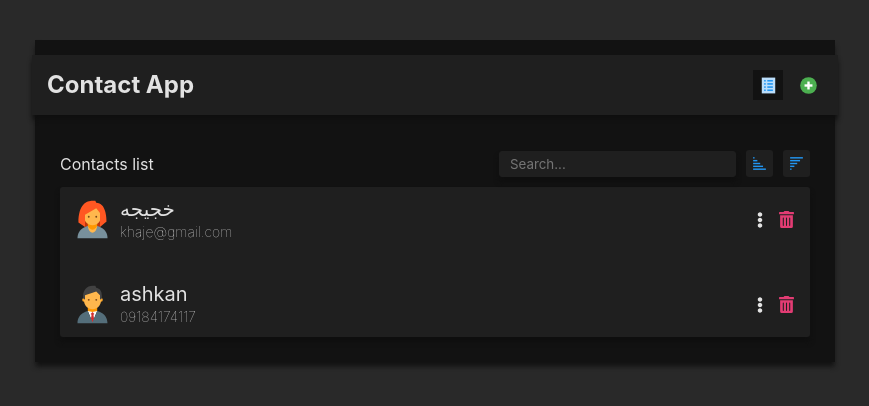
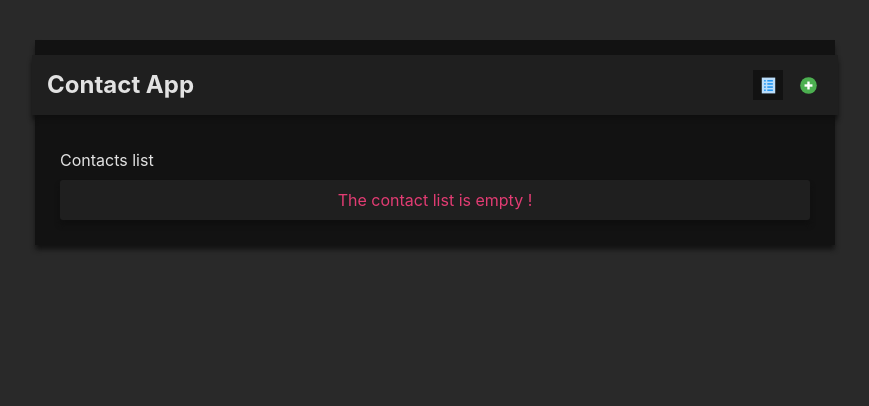
Before and after one commit to AshkanAhmady/contactList---react.js, a React (Create React App) app: page / in a window 1280 px wide. Shown: the top 406 px of the page, without its empty margins (205-1074 px from the left). Built offline with nearby package versions, Linux system fonts and the light colour scheme; data requests are answered from the project's data file.

Commit message:
deActive jsonServer & add context

```diff
--- a/data/db.json
+++ b/data/db.json
@@ -1,20 +1,5 @@
 {
   "contacts": [
-    {
-      "name": "ashkan",
-      "email": "ashkan@gmail.com",
-      "gender": "male",
-      "phone": "09184174117",
-      "emailPhoneShow": "phone",
-      "id": 1
-    },
-    {
-      "name": "خجیجه",
-      "email": "khaje@gmail.com",
-      "gender": "female",
-      "phone": 0,
-      "emailPhoneShow": "email",
-      "id": 2
-    }
+
   ]
 }
--- a/src/App.js
+++ b/src/App.js
@@ -3,6 +3,7 @@ import "react-toastify/dist/ReactToastify.css";
 import { Route, Switch } from "react-router-dom";
 import routes from "./routes";
 import Layout from "./layout/Layout";
+import ContactProvider from "./Provider/ContactProvider";
 
 function App() {
   return (
@@ -10,11 +11,13 @@ function App() {
       <ToastContainer theme="dark" />
 
       <Layout>
-        <Switch>
-          {routes.map((route, index) => {
-            return <Route key={index} {...route} />;
-          })}
-        </Switch>
+        <ContactProvider>
+          <Switch>
+            {routes.map((route, index) => {
+              return <Route key={index} {...route} />;
+            })}
+          </Switch>
+        </ContactProvider>
       </Layout>
     </>
   );
--- a/src/Pages/AddContactPage.js
+++ b/src/Pages/AddContactPage.js
@@ -1,6 +1,7 @@
-import { useRef, useState } from "react";
+import { useState } from "react";
 import { toast } from "react-toastify";
-import { addRequest } from "../Services/HttpRequestMethods";
+import { useContactActions } from "../Provider/ContactProvider";
+// import { addRequest } from "../Services/HttpRequestMethods";
 
 const AddContact = ({ history }) => {
   const [contact, setContact] = useState({
@@ -11,26 +12,26 @@ const AddContact = ({ history }) => {
     emailPhoneShow: "email",
   });
 
+  const dispatch = useContactActions();
+
   const changeHandler = (e) => {
     setContact({ ...contact, [e.target.name]: e.target.value });
   };
 
+  // create contact
   const submitHandler = (e) => {
     e.preventDefault();
-    addContactHandler(contact);
-
+    dispatch({ type: "add", value: contact });
+    toast.success("New Contact Added 👌");
     // reset form
-    setContact({ name: "", email: "", gender: "" });
-  };
-
-  //   create contact
-  const addContactHandler = (contact) => {
-    addRequest(contact)
-      .then(() => {
-        toast.success("New Contact Added 👌");
-        history.push("/");
-      })
-      .catch((error) => toast.error(error.message));
+    setContact({
+      name: "",
+      email: "",
+      gender: "",
+      phone: 0,
+      emailPhoneShow: "email",
+    });
+    history.push("/");
   };
 
   return (
--- a/src/Pages/ContactListPage.js
+++ b/src/Pages/ContactListPage.js
@@ -3,13 +3,14 @@ import _ from "lodash";
 import { toast } from "react-toastify";
 import Contact from "../Conponents/Contact";
 import { FcGenericSortingAsc, FcGenericSortingDesc } from "react-icons/fc";
-import { deleteRequest, getRequest } from "../Services/HttpRequestMethods";
+import { useContact, useContactActions } from "../Provider/ContactProvider";
+// import { deleteRequest, getRequest } from "../Services/HttpRequestMethods";
 
 let sort = "desc";
 
 const ContactListPage = () => {
-  const [contacts, setContacts] = useState(null);
-  // const [sort, setSort] = useState("desc");
+  const contacts = useContact();
+  const dispatch = useContactActions();
   const [filterContact, setFilterContact] = useState([]);
 
   // mounting
@@ -23,36 +24,19 @@ const ContactListPage = () => {
   }, [contacts]);
 
   // delete content
-  const deleteHandler = async (id) => {
-    try {
-      await deleteRequest(id);
-      const response = await getRequest();
-
-      let sortedContacts = [...response.data];
-      sortedContacts = _.orderBy(sortedContacts, ["id"], [sort]);
-      setContacts(sortedContacts);
-      toast.success("Contact Deleted 👌");
-    } catch (error) {
-      toast.error(error.message);
-    }
+  const deleteHandler = (id) => {
+    dispatch({ type: "delete", id: id, sort: sort });
+    toast.success("Contact Deleted 👌");
   };
 
   // sort list
   const sortListHandler = (sortValue) => {
-    getRequest()
-      .then((response) => {
-        let sortedContacts = [...response.data];
-        sortedContacts = _.orderBy(sortedContacts, ["id"], [sortValue]);
-        setContacts(sortedContacts);
-        sort = sortValue;
-      })
-      .catch((error) => {
-        toast.error(error.message);
-      });
+    dispatch({ type: "sort", value: sortValue });
+    sort = sortValue;
   };
 
   // search method
-  const filterHandler = (e) => {
+  const searchHandler = (e) => {
     if (e.target.value == "") {
       setFilterContact(contacts);
     } else {
@@ -111,7 +95,7 @@ const ContactListPage = () => {
         {contacts && contacts.length > 0 && (
           <div className="contactList_options">
             <input
-              onChange={filterHandler}
+              onChange={searchHandler}
               placeholder="Search..."
               type="text"
             />
--- a/src/Pages/EditPage.js
+++ b/src/Pages/EditPage.js
@@ -1,12 +1,13 @@
 import { toast } from "react-toastify";
 import { useState, useEffect } from "react";
-import {
-  getSingleRequest,
-  updateRequest,
-} from "../Services/HttpRequestMethods";
+import { useContact, useContactActions } from "../Provider/ContactProvider";
+// import {
+//   getSingleRequest,
+//   updateRequest,
+// } from "../Services/HttpRequestMethods";
 import { FcBusinessman, FcBusinesswoman } from "react-icons/fc";
 
-const SingleContactPage = (props) => {
+const EditPage = (props) => {
   const [edit, setEdit] = useState({
     name: "",
     email: "",
@@ -15,18 +16,15 @@ const SingleContactPage = (props) => {
     emailPhoneShow: "email",
   });
 
+  const contacts = useContact();
+  const dispatch = useContactActions();
+
   // get current contact
   useEffect(() => {
-    const fetchContact = async () => {
-      try {
-        const { data } = await getSingleRequest(props.match.params.id);
-        setEdit(data);
-      } catch (error) {
-        toast.error(error.message);
-      }
-    };
-
-    fetchContact();
+    let currentContact = contacts.find(
+      (item) => item.id == props.match.params.id
+    );
+    setEdit(currentContact);
   }, []);
 
   const changeHandler = (e) => {
@@ -35,12 +33,17 @@ const SingleContactPage = (props) => {
 
   const submitHandler = (e) => {
     e.preventDefault();
+
+    // valid PhoneNumber
     if (edit.phone.length !== 11) {
       toast.error("you should enter valid phone number");
       return;
     }
 
-    updateContactHandler(edit);
+    // send data to core
+    dispatch({ type: "update", id: props.match.params.id, contact: edit });
+
+    // clear edit state
     setEdit({
       name: "",
       email: "",
@@ -48,16 +51,10 @@ const SingleContactPage = (props) => {
       phone: 0,
       emailPhoneShow: "email",
     });
-  };
 
-  // update contact
-  const updateContactHandler = (edit) => {
-    updateRequest(props.match.params.id, edit)
-      .then(() => {
-        toast.success("Contact Was Updated 👌");
-        props.history.push("/");
-      })
-      .catch((error) => toast.error(error.message));
+    // redirection
+    toast.success("Contact Was Updated 👌");
+    props.history.push("/");
   };
 
   return (
@@ -158,4 +155,4 @@ const SingleContactPage = (props) => {
   );
 };
 
-export default SingleContactPage;
+export default EditPage;
--- /dev/null
+++ b/src/Provider/ContactProvider.js
@@ -0,0 +1,68 @@
+import _ from "lodash";
+import {
+  createContext,
+  useContext,
+  useReducer,
+  useState,
+  useEffect,
+} from "react";
+
+const ContactContext = createContext();
+const ContactContextDispatcher = createContext();
+
+const reducer = (state, action) => {
+  switch (action.type) {
+    case "add": {
+      let cloneContacts = [...state];
+      cloneContacts = [...cloneContacts, { ...action.value, id: Date.now() }];
+      return cloneContacts;
+    }
+
+    case "sort": {
+      let cloneContacts = [...state];
+      if (action.value === "asc") {
+        return _.orderBy(cloneContacts, ["id"], ["asc"]);
+      } else {
+        return _.orderBy(cloneContacts, ["id"], ["desc"]);
+      }
+    }
+
+    case "delete": {
+      let updatedContact = state.filter((item) => item.id !== action.id);
+      return _.orderBy(updatedContact, ["id"], [action.sort]);
+    }
+
+    case "update": {
+      const index = state.findIndex((item) => item.id == action.id);
+      let cloneContacts = [...state];
+      let currentContact = { ...cloneContacts[index] };
+      currentContact = action.contact;
+      cloneContacts[index] = currentContact;
+
+      return cloneContacts;
+    }
+
+    default:
+      return state;
+  }
+};
+
+const ContactProvider = ({ children }) => {
+  const [contacts, dispatch] = useReducer(reducer, []);
+
+  useEffect(() => {
+    // console.log(contacts);
+  }, [contacts]);
+
+  return (
+    <ContactContext.Provider value={contacts}>
+      <ContactContextDispatcher.Provider value={dispatch}>
+        {children}
+      </ContactContextDispatcher.Provider>
+    </ContactContext.Provider>
+  );
+};
+
+export default ContactProvider;
+export const useContact = () => useContext(ContactContext);
+export const useContactActions = () => useContext(ContactContextDispatcher);
--- a/src/Services/HttpRequestMethods.js
+++ b/src/Services/HttpRequestMethods.js
@@ -1,9 +1,9 @@
-import axios from "axios";
+// import axios from "axios";
 
-axios.defaults.baseURL = "http://localhost:3001/contacts/";
+// axios.defaults.baseURL = "http://localhost:3001/contacts/";
 
-export const deleteRequest = (id) => axios.delete(`${id}`);
-export const getRequest = () => axios.get();
-export const getSingleRequest = (id) => axios.get(`${id}`);
-export const addRequest = (contact) => axios.post("", contact);
-export const updateRequest = (id, contact) => axios.put(`${id}`, contact);
+// export const deleteRequest = (id) => axios.delete(`${id}`);
+// export const getRequest = () => axios.get();
+// export const getSingleRequest = (id) => axios.get(`${id}`);
+// export const addRequest = (contact) => axios.post("", contact);
+// export const updateRequest = (id, contact) => axios.put(`${id}`, contact);
```
